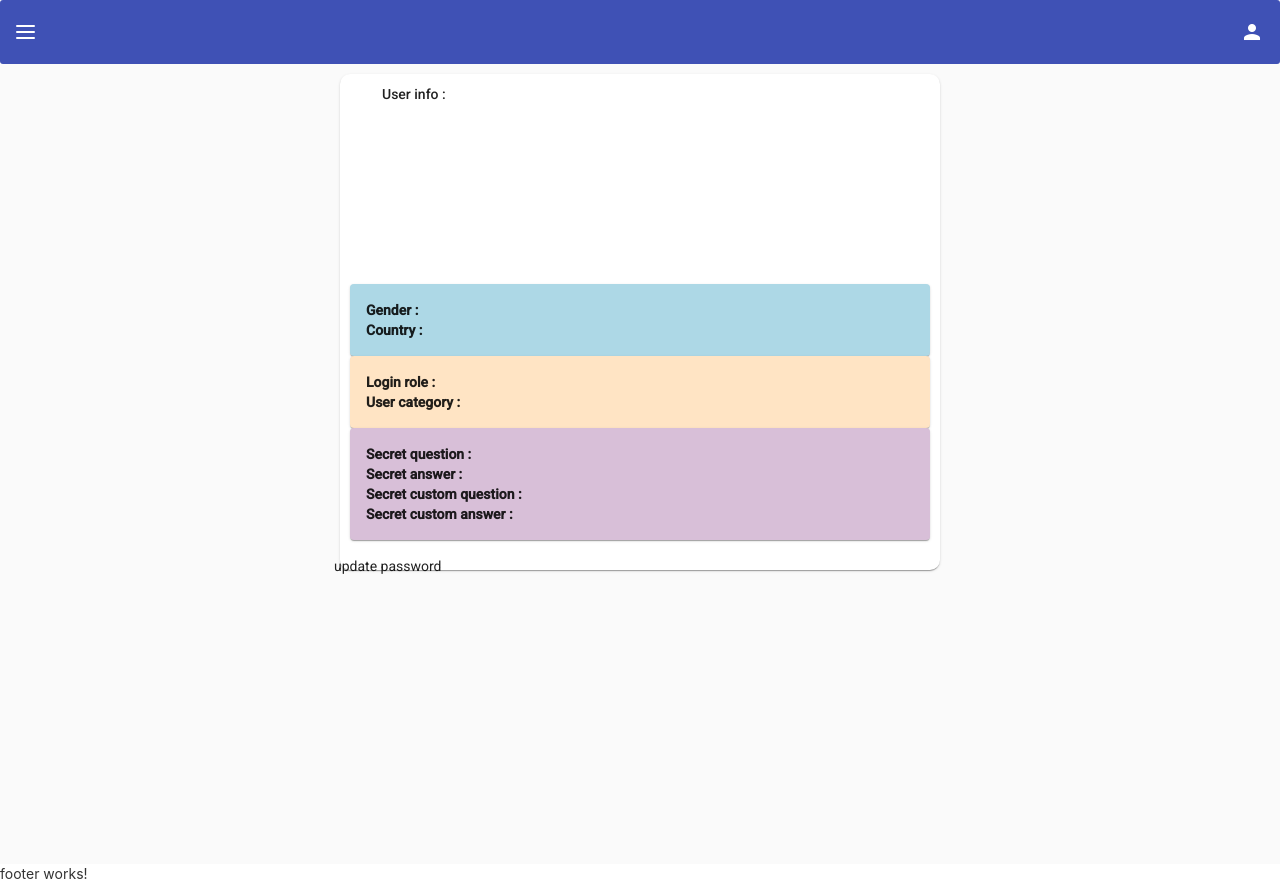
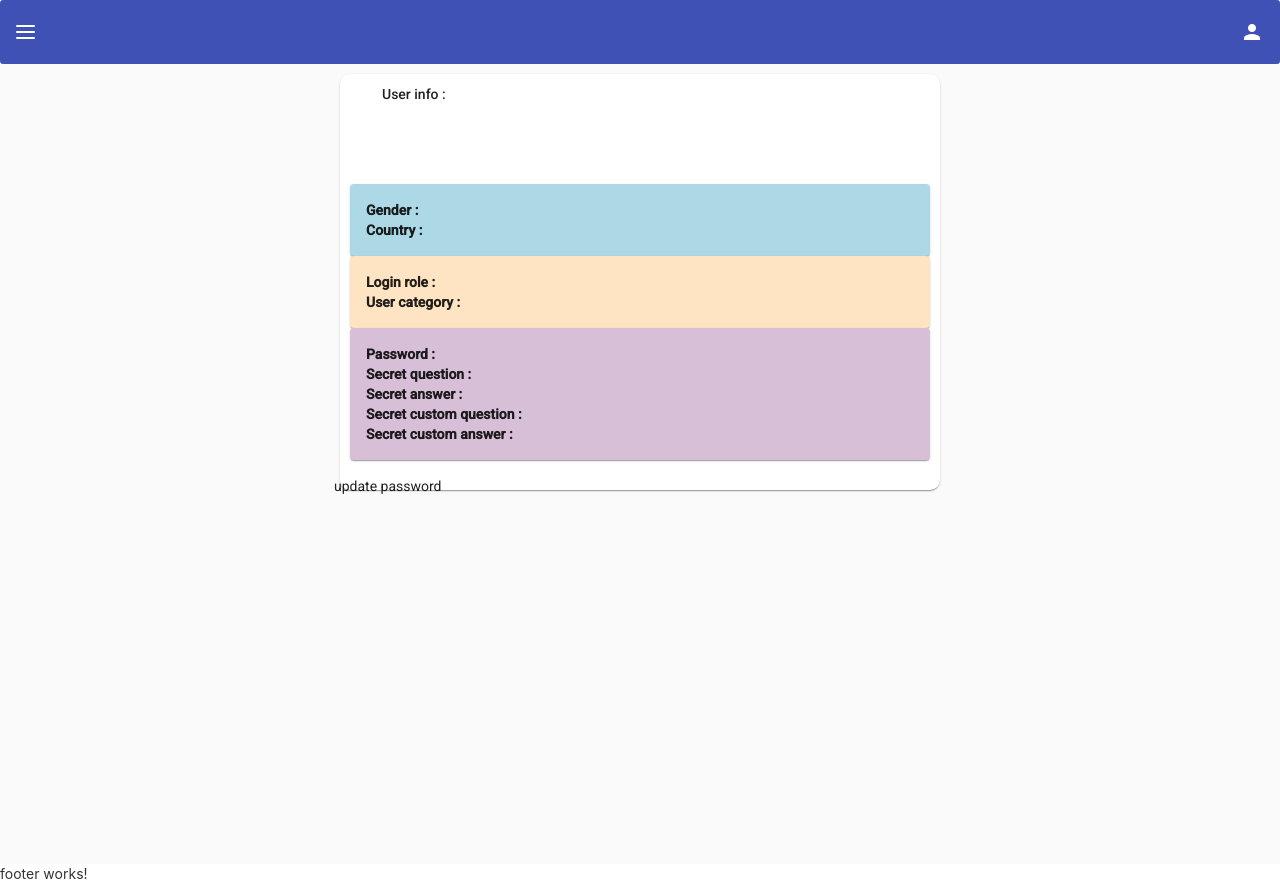
Before and after one commit to boonsuli/trailerplan-login-ng, an Angular app: page /info in a window 1280 px wide. Built offline with nearby package versions, Linux system fonts and the light colour scheme.

Commit message:
display password field

```diff
--- a/src/app/components/page/info/info.component.html
+++ b/src/app/components/page/info/info.component.html
@@ -10,18 +10,19 @@
 
     <mat-card-content>
       <mat-card style="background-color:lightblue">
-        <div><mat-label><b>Gender :</b></mat-label>{{user_session.gender}}</div>
-        <div><mat-label><b>Country :</b></mat-label>{{user_session.country}}</div>
+        <div><mat-label>Gender :</mat-label> {{user_session.gender}}</div>
+        <div><mat-label>Country :</mat-label> {{user_session.country}}</div>
       </mat-card>
       <mat-card style="background-color: bisque">
-        <div><mat-label><b>Login role :</b></mat-label>{{user_session.role_type}}</div>
-        <div><mat-label><b>User category :</b></mat-label>{{user_session.user_category}}</div>
+        <div><mat-label>Login role :</mat-label> {{user_session.role_type}}</div>
+        <div><mat-label>User category :</mat-label> {{user_session.user_category}}</div>
       </mat-card>
       <mat-card style="background-color: thistle">
-        <div><mat-label><b>Secret question :</b></mat-label>{{user_session.secret_question}}</div>
-        <div><mat-label><b>Secret answer :</b></mat-label>{{user_session.encoded_secret_answer}}</div>
-        <div><mat-label><b>Secret custom question :</b></mat-label>{{user_session.encoded_custom_secret_question}}</div>
-        <div><mat-label><b>Secret custom answer :</b></mat-label>{{user_session.encoded_custom_secret_answer}}</div>
+        <div class="password-container"><div class="password-label"><mat-label>Password :</mat-label></div> <div class="password-value">{{user_session.password}}</div></div>
+        <div><mat-label>Secret question :</mat-label> {{user_session.secret_question}}</div>
+        <div><mat-label>Secret answer :</mat-label> {{user_session.encoded_secret_answer}}</div>
+        <div><mat-label>Secret custom question :</mat-label> {{user_session.encoded_custom_secret_question}}</div>
+        <div><mat-label>Secret custom answer :</mat-label> {{user_session.encoded_custom_secret_answer}}</div>
       </mat-card>
     </mat-card-content>
 
--- a/src/app/components/page/info/info.component.scss
+++ b/src/app/components/page/info/info.component.scss
@@ -27,7 +27,7 @@
 }
 .mat-card-header {
   width: 500px;
-  height: 200px;
+  height: 100px;
   padding: 0;
   margin: 0;
   align-items: normal;
@@ -41,3 +41,16 @@
   height: auto;
   margin: 0;
 }
+mat-label {
+  font-weight: bold;
+}
+.password-value {
+  overflow-wrap: anywhere;
+  padding-left: 5px;
+}
+.password-label {
+  white-space: nowrap;
+}
+.password-container {
+  display: flex;
+}
```
